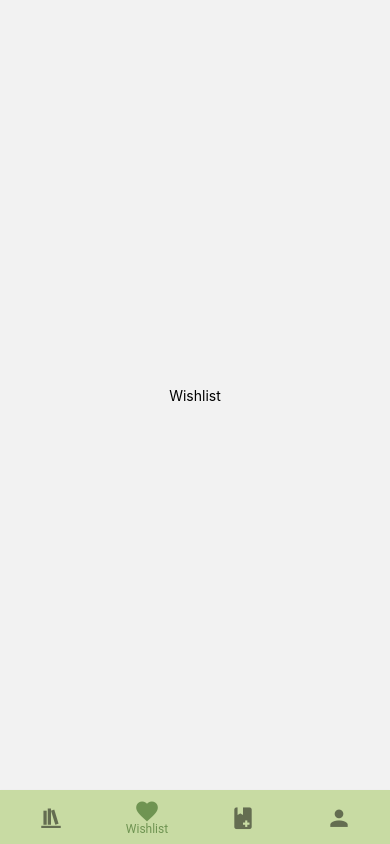
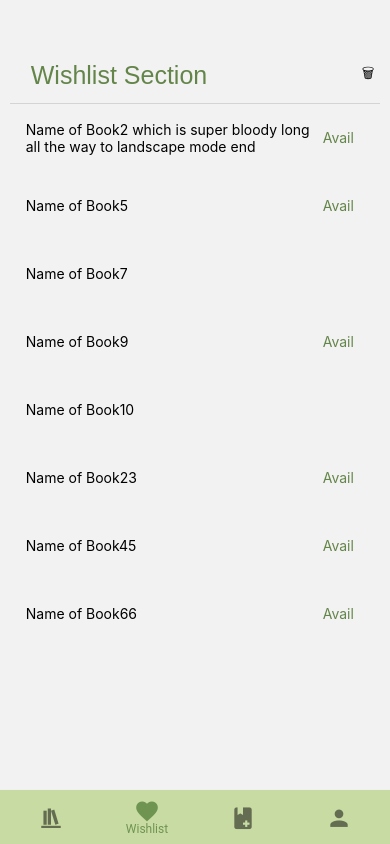
Before and after one commit to franpoh/groupproject3-bookmobile, a React Native app in the folder Mobile/: screen /Wishlist in a window 390 px wide. Built offline with nearby package versions, Linux system fonts and the light colour scheme.

Commit message:
wishlist 80% done

```diff
--- /dev/null
+++ b/Mobile/components/test-data.js
@@ -0,0 +1,156 @@
+export {
+    userA,
+    indexBooks,
+    swap
+};
+
+const userA = {
+    userId: 3,
+    username: 'Bob',
+    email:'abc123@hmail.com',
+    password: "abcdefg",
+    points: 999,
+    wishlist: [2,5,7,9,10,23,45,66],
+    type: 'USER'
+};
+
+const indexBooks = [
+    {
+        indexId: 1,
+        title: 'Name of Book1',
+        author: 'Name of author1',
+        year: 1980,
+        genreId: 1,
+        imageURL: null,
+    },
+    {
+        indexId: 2,
+        title: 'Name of Book2 which is super bloody long all the way to landscape mode end',
+        author: 'Name of author2',
+        year: 1980,
+        genreId: 1,
+        imageURL: null,
+    },
+    {
+        indexId: 5,
+        title: 'Name of Book5',
+        author: 'Name of author5',
+        year: 1980,
+        genreId: 1,
+        imageURL: null,
+    },
+    {
+        indexId: 7,
+        title: 'Name of Book7',
+        author: 'Name of author7',
+        year: 1980,
+        genreId: 1,
+        imageURL: null,
+    },
+    {
+        indexId: 9,
+        title: 'Name of Book9',
+        author: 'Name of author9',
+        year: 1980,
+        genreId: 1,
+        imageURL: null,
+    },
+    {
+        indexId: 10,
+        title: 'Name of Book10',
+        author: 'Name of author10',
+        year: 1980,
+        genreId: 1,
+        imageURL: null,
+    },
+    {
+        indexId: 23,
+        title: 'Name of Book23',
+        author: 'Name of author23',
+        year: 1980,
+        genreId: 1,
+        imageURL: null,
+    },
+    {
+        indexId: 45,
+        title: 'Name of Book45',
+        author: 'Name of author45',
+        year: 1980,
+        genreId: 1,
+        imageURL: null,
+    },
+    {
+        indexId: 66,
+        title: 'Name of Book66',
+        author: 'Name of author66',
+        year: 1980,
+        genreId: 1,
+        imageURL: null,
+    },
+];
+
+const swap = [
+    {
+        swapId: 4,
+        price: 1,
+        comments: "good",
+        indexId: 2,
+        availability: "YES"
+    },
+    {
+        swapId: 7,
+        price: 1,
+        comments: "good",
+        indexId: 5,
+        availability: "YES"
+    },
+    {
+        swapId: 9,
+        price: 1,
+        comments: "good",
+        indexId: 7,
+        availability: "NO"
+    },
+    {
+        swapId: 44,
+        price: 1,
+        comments: "good",
+        indexId: 9,
+        availability: "YES"
+    },
+    {
+        swapId: 54,
+        price: 1,
+        comments: "good",
+        indexId: 9,
+        availability: "YES"
+    },
+    {
+        swapId: 62,
+        price: 1,
+        comments: "good",
+        indexId: 10,
+        availability: "NO"
+    },
+    {
+        swapId: 70,
+        price: 1,
+        comments: "good",
+        indexId: 23,
+        availability: "YES"
+    },
+    {
+        swapId: 80,
+        price: 1,
+        comments: "good",
+        indexId: 45,
+        availability: "YES"
+    },
+    {
+        swapId: 164,
+        price: 1,
+        comments: "good",
+        indexId: 66,
+        availability: "YES"
+    },
+];
--- a/Mobile/package.json
+++ b/Mobile/package.json
@@ -22,7 +22,8 @@
     "react-native-safe-area-context": "3.3.2",
     "react-native-screens": "~3.10.1",
     "react-native-vector-icons": "^9.1.0",
-    "react-native-web": "0.17.1"
+    "react-native-web": "0.17.1",
+    "uuid": "^8.3.2"
   },
   "devDependencies": {
     "@babel/core": "^7.12.9"
--- a/Mobile/screens/wishlist/index.js
+++ b/Mobile/screens/wishlist/index.js
@@ -1,12 +1,163 @@
-import React from "react";
-import { Text, View } from "react-native";
+import React, { useState } from "react";
+import { Text, View, Alert, ScrollView, TouchableHighlight } from "react-native";
+import { Provider as PaperP, DefaultTheme, Card, Title, Paragraph, Divider, Headline, Subheading, List } from 'react-native-paper';
+const { v4: uuidv4 } = require('uuid');
+
 
 import styles from "../../style_constants/style-sheet";
+import MyButton from "../../components/button";
+import colours from "../../style_constants/colours";
 
-const WishlistScreen = () => (
+// test data, TBD fetch from DB using userID from nav
+import { userA, indexBooks, swap } from '../../components/test-data';
+
+// userA.wishlist = null; // for testing when wishlist is null or array length 0
+
+let trashCan = '\uD83D\uDDD1'; // trashcam emoji U+1F5D1
+
+const WishlistScreen = ({ navigation }) => {
+
+  if (userA.wishlist === null) { userA.wishlist = []};
+
+  const [ showDel, setShowDel ] = useState(false);
+  const [ userWishlist, updateUserWishlist ] = useState(userA.wishlist);
+
+  function CheckList () {
+
+    if (userWishlist.length === 0) {
+      // console.log('empty', typeof userA.wishlist);
+      // console.log('empty', userA.wishlist);
+      return (
+        <List.Item titleStyle={{ fontSize:1 }} description={props => <Text>Your wishlist is empty</Text>} />
+      )
+    } else if (userWishlist.length > 0) {
+      // go to generating actual list
+      return generateList();
+    } else {
+      console.log('unknown value in wishlist var');
+      return (
+      <View></View>
+    )};
+  };
+
+  function generateList() {
+
+    console.log('checking refresh: ', userWishlist);
+
+    return userWishlist.map(
+      (indexId) => {
+        // console.log(indexId);
+        const matchIndex = indexBooks.filter(data => data.indexId === indexId); // check for title name in index
+        // console.log('matched: ', matchIndex);
+        const matchSwap = swap.filter(data => (data.indexId === indexId && data.availability === 'YES')); // check swap for YES/NO
+        // console.log('swap YES: ', matchSwap);
+        return <List.Item key={indexId} titleStyle={{ fontSize:1 }} description={props => {
+          return (
+            <View style={styles.rowSpaceBtwn}>
+              <View style={{ flex: 6 }}>
+                <TouchableHighlight onPress={() => {Alert.alert(
+                  'Jumping to',
+                  `Book Details of Book ID ${indexId} which is currently not assigned :D`,
+                  [
+                    { text: "OK" }
+                  ]
+                )}}>
+                  <Text>{matchIndex[0].title}</Text>
+                </TouchableHighlight>
+              </View>
+              <View style={{ flex: 1 }}>
+                { !showDel && (matchSwap.length > 0) && <Text style={{ color: colours.secondaryDark }}>Avail</Text> }
+                { showDel && <RemoveIcon value={indexId} />}
+              </View>
+            </View>
+
+          )
+        }} />;
+      }
+    );
+  };
+
+  function RemoveIcon (data) {
+
+    return (
+      <TouchableHighlight onPress={() => {
+        Alert.alert(
+          'Jumping to',
+          `Removing Book ID ${data.value}`,
+          [
+            { text: "Cancel" },
+            {
+              test: 'OK',
+              onPress: () => {
+                removeBookfromWishList(data.value);
+              }
+            }
+          ]
+        )}
+      }>
+        <Text>    {trashCan}</Text>
+      </TouchableHighlight>
+    );
+  };
+
+  function removeBookfromWishList (data) {
+    console.log(`removing ${data}`);
+    let xx;
+
+    for (xx=0; xx < userWishlist.length; xx++) {
+      if (userWishlist[xx] === data) {
+        userWishlist.splice(xx, 1);
+      };
+    };
+    updateUserWishlist(userWishlist);
+    return;
+  };
+
+  return (
+  // <PaperP style={styles.container}>
+  //   <Text>Wishlist</Text>
+  // </PaperP>
+
   <View style={styles.container}>
-    <Text>Wishlist</Text>
+    <PaperP>
+
+      <View style={styles.contentArea}>
+      <List.Section>
+      <ScrollView>
+        <View style={[styles.rowSpaceBtwn, { height: 'auto', paddingHorizontal: 5 }]}>
+          <List.Subheader style={styles.h3Bold}>Wishlist Section</List.Subheader>
+          <TouchableHighlight onPress={() => {setShowDel(!showDel)}}>
+            <Text style={{
+              borderWidth: showDel ? 1 : 0,
+              borderRadius: 5,
+              padding: 3,
+              paddingRight: 1
+            }}>{trashCan}</Text>
+          </TouchableHighlight>
+        </View>
+        <Divider />
+
+        <CheckList />
+        </ScrollView>
+      </List.Section>
+      </View>
+    </PaperP>
+    {/* <MyButton
+      text="Testing scrollview"
+      buttonAction={
+        () => {
+          Alert.alert(
+            'Placeholder',
+            `${userA.wishlist}`,
+            [
+              { text: "OK" }
+            ]
+          )
+        }
+      }
+    /> */}
   </View>
-);
+
+)};
 
 export default WishlistScreen;
--- a/Mobile/style_constants/style-sheet.js
+++ b/Mobile/style_constants/style-sheet.js
@@ -1,5 +1,7 @@
-import { StyleSheet } from "react-native";
+import { StyleSheet, Dimensions } from "react-native";
 import colours from "./colours";
+
+const win = Dimensions.get('window');
 
 const fontType = "sans-serif";
 
@@ -52,6 +54,18 @@ const styles = StyleSheet.create({
         fontWeight: 'normal',
         color: colours.secondaryDark
     },
+
+    contentArea: { // g1
+        width: win.width*.95,
+        marginTop: win.width*.05
+    },
+
+    rowSpaceBtwn: { // g1
+        flexDirection: "row",
+        justifyContent: 'space-between',
+        height: 40,
+        alignItems: 'center',
+    },
 })
 
 export default styles;
```
Also changed, not shown: Mobile/App.js (line endings or trailing spaces), 1 other file (tests, documents, lock files or other folders).
